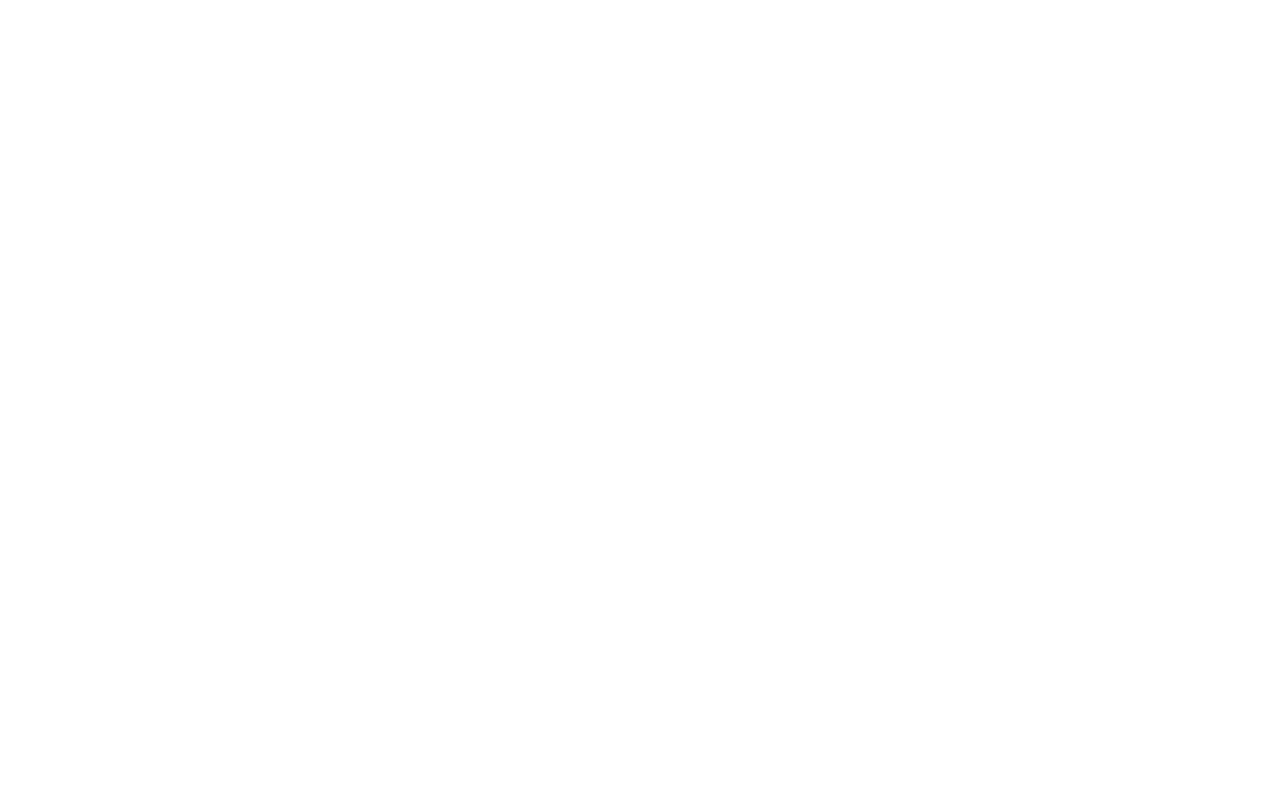
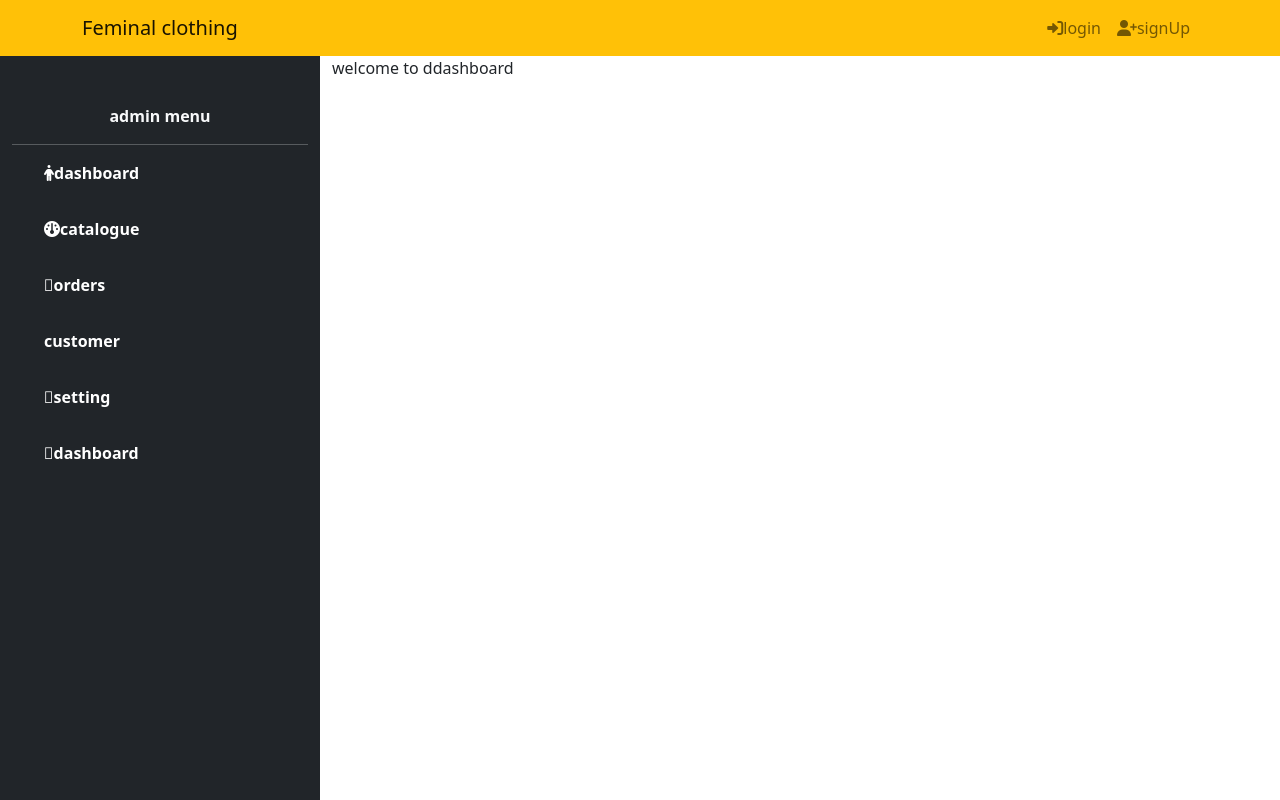
Before and after one commit to yangchen55/ecommerceClient, a React (Create React App) app: page /dashboard in a window 1280 px wide. Before the commit this address had no page. Shown: the top 800 px of the page. Built offline with nearby package versions, Linux system fonts and the light colour scheme.

Commit message:
dashboard

```diff
--- a/src/App.css
+++ b/src/App.css
@@ -14,3 +14,24 @@
     border-radius: 5%;
 
 }
+.side-bar{
+    height:100vh;
+}
+.side-bar a {
+    text-decoration: none;
+    color: white;
+    font-weight: 600;
+}
+.side-bar ul li {
+    list-style-type: none;
+    margin-bottom: 2rem;
+
+}
+
+
+
+dashboard-page{
+    max-width:450px;
+    margin:auto;
+
+}
--- a/src/App.js
+++ b/src/App.js
@@ -4,6 +4,8 @@
 import RegisterPage from './pages/register/RegisterPage';
 import { BrowserRouter as Browser, Routes, Route } from "react-router-dom";
 import NewAccVerify from './verify/NewAccVerify';
+import Dashboard from './dashboard/Dashboard';
+
 
 
 function App() {
@@ -13,9 +15,14 @@
 
       <Browser>
         <Routes>
+          {/* public router  */}
           <Route path="/" element={<LoginPage />} />
+          <Route path="/verify" element={<NewAccVerify />} />
+          {/* private router */}
+
           <Route path="/register" element={<RegisterPage />} />
-          <Route path="/verify" element={<NewAccVerify />} />
+          <Route path="/dashboard" element={< Dashboard />} />
+
         </Routes>
       </Browser>
       <ToastContainer />
--- /dev/null
+++ b/src/dashboard/Dashboard.js
@@ -0,0 +1,16 @@
+import React from 'react'
+import AdminLayout from '../pages/layout/AdminLayout'
+import Footer from '../pages/layout/Footer'
+import Header from '../pages/layout/Header'
+
+const Dashboard = () => {
+    return (
+        <div>
+            <AdminLayout />
+
+
+        </div>
+    )
+}
+
+export default Dashboard
--- a/src/helper/axios.js
+++ b/src/helper/axios.js
@@ -25,3 +25,16 @@
         };
     }
 };
+
+export const loginAdmin = async (logindata) => {
+    try {
+        const { data } = await axios.post(adminApi + "/login", logindata)
+        return data
+    } catch (error) {
+        return {
+            status: "error",
+            message: error.message
+        }
+
+    }
+}
--- a/src/index.js
+++ b/src/index.js
@@ -5,11 +5,14 @@
 import reportWebVitals from './reportWebVitals';
 import 'bootstrap/dist/css/bootstrap.min.css';
 import 'react-toastify/dist/ReactToastify.css';
-
+import { Provider } from "react-redux"
+import store from './store.js';
 const root = ReactDOM.createRoot(document.getElementById('root'));
 root.render(
   <React.StrictMode>
-    <App />
+    <Provider store={store}>
+      <App />
+    </Provider>
   </React.StrictMode>
 );
 
@@ -17,3 +20,6 @@
 // to log results (for example: reportWebVitals(console.log))
 // or send to an analytics endpoint. Learn more: https://bit.ly/CRA-vitals
 reportWebVitals();
+
+// du =  update dispatch - set
+// sr  = read selector - get
--- a/src/pages/layout/AdminLayout.js
+++ b/src/pages/layout/AdminLayout.js
@@ -1,8 +1,63 @@
 import React from 'react'
+import { Container, Row, Col} from 'react-bootstrap'
+import { Link } from 'react-router-dom'
+import Footer from './Footer'
+import Header from './Header'
 
-const AdminLayout = () => {
+const AdminLayout = ({ children }) => {
     return (
-        <div>AdminLayout</div>
+        <div>
+            <Header />
+            <main className='main'>
+
+                <Container fluid>
+                    <Row>
+                        <Col xs="3" className='side-bar bg-dark text-light'>
+
+
+                          <div className="mt-5">
+                            <div className="text-center fw-bolder"> admin menu</div>
+                            <hr></hr>
+                            <div className="side-bar">
+                                <ul>
+                                    <li>
+                                        <Link to ="/dashboard" className='nav-link'> <i class="fa-solid fa-person"></i>dashboard</Link>
+                                    </li>
+                                    <li>
+                                        <Link to ="/dashboard" className='nav-link'> <i class="fa-solid fa-gauge"></i>catalogue</Link>
+                                    </li>
+
+
+                                    <li>
+                                        <Link to ="/dashboard" className='nav-link'> <i class="fa-light fa-gauge"></i>orders</Link>
+                                    </li>
+                                    <li>
+                                        <Link to ="/dashboard" className='nav-link'> <i class="fa-solid fa-people"></i>customer</Link>
+                                    </li>
+                                    <li>
+                                        <Link to ="/dashboard" className='nav-link'> <i class="fa-light fa-gear"></i>setting</Link>
+                                    </li>
+                                    <li>
+                                        <Link to ="/dashboard" className='nav-link'> <i class="fa-light fa-gauge"></i>dashboard</Link>
+                                    </li>
+                                </ul>
+                            </div>
+                          </div>
+                        </Col>
+                        <Col>
+                          <div className='main dashboard-page'>
+                           welcome to ddashboard
+                           {children}
+                    </div>
+                        </Col>
+                    </Row>
+                </Container>
+
+            </main>
+
+
+            <Footer />
+        </div>
     )
 }
 
--- a/src/pages/layout/Header.js
+++ b/src/pages/layout/Header.js
@@ -2,11 +2,22 @@
 import Container from 'react-bootstrap/Container';
 import Nav from 'react-bootstrap/Nav';
 import Navbar from 'react-bootstrap/Navbar';
-import { Link } from "react-router-dom"
+import { Link, Navigate, NavigationType, useNavigate } from "react-router-dom"
+import { useDispatch, useSelector } from 'react-redux'
+import { requestSuccess } from '../login/authSlice';
 
 
 
 const Header = () => {
+    const dispatch = useDispatch()
+
+    const { user } = useSelector((state) => state.user)
+    const handleOnLogout = (arg) => {
+        dispatch(requestSuccess({}));
+
+
+
+    }
     return (
         <Navbar bg="warning" expand="md">
             <Container>
@@ -14,12 +25,32 @@
                 <Navbar.Toggle aria-controls="basic-navbar-nav" />
                 <Navbar.Collapse id="basic-navbar-nav">
                     <Nav className="ms-auto">
-                        <Link to="/" className='nav-link'>Login</Link>
-                        <Link to="/register" className='nav-link'>signUp</Link>
+                        {user?._id ? (
+                            <>
+
+                                <Link to="/" className='nav-link'><i class="fa-solid fa-bell"></i></Link>
+                                <Link to="/" className='nav-link'> <i class="fa-solid fa-right-to-bracket" onClick={handleOnLogout}></i></Link>
+                                <Link to="/register" className='nav-link'> <i class="fa-solid fa-user-plus"></i></Link>
+                            </>
+                        ) : (
+                            <>
+                                <Link to="/" className='nav-link'><i class="fa-solid fa-right-to-bracket"></i>login</Link>
+                                <Link to="/register" className='nav-link'> <i class="fa-solid fa-user-plus"></i>signUp</Link>
+                            </>
+                        )
+
+
+
+                        }
+
+
+
+
+
                     </Nav>
                 </Navbar.Collapse>
             </Container>
-        </Navbar>
+        </Navbar >
     )
 }
 
--- /dev/null
+++ b/src/pages/login/authAction.js
@@ -0,0 +1,28 @@
+import { toast } from "react-toastify"
+import { loginAdmin } from "../../helper/axios"
+import { requestPending, requestSuccess } from "./authSlice"
+
+export const loginAction = (formData) => async (dispatch) => {
+
+    try {
+        dispatch(requestPending())
+        const pendingResp = loginAdmin(formData)
+        toast.promise(pendingResp, { pending: "please wait " })
+        const { status, message, user } = await pendingResp
+        toast[status](message);
+        status === "success"
+            ? dispatch(requestSuccess(user))
+            : dispatch(requestSuccess({}))
+
+
+
+    } catch (error) {
+        return {
+            status: "error",
+            message: error.message
+        }
+
+    }
+
+
+}
--- /dev/null
+++ b/src/pages/login/authSlice.js
@@ -0,0 +1,46 @@
+import { createSlice } from "@reduxjs/toolkit"
+
+const initialState = {
+    user: {},
+    isLoading: false
+}
+
+const userSlice = createSlice({
+    name: "user",
+    initialState,
+    reducers: {
+        requestPending: (state) => {
+            state.isLoading = true
+            state.loggedIn = false
+        },
+
+        requestSuccess: (state, { payload }) => {
+            state.isLoading = false
+            state.user = payload
+            state.loggedIn = true
+        },
+        requestFailed: (state, { payload }) => {
+            state.isLoading = false
+            state.loggedIn = false
+            state.user = payload
+        }
+    }
+})
+
+
+
+
+
+
+
+
+
+
+
+
+
+
+
+const { reducer, actions } = userSlice
+export const { requestPending, requestSuccess } = actions
+export default reducer
--- /dev/null
+++ b/src/store.js
@@ -0,0 +1,10 @@
+import { configureStore } from "@reduxjs/toolkit"
+import authReducer from "./pages/login/authSlice.js"
+
+const store = configureStore({
+    reducer: {
+        user: authReducer
+
+    }
+})
+export default store
```
Also changed, not shown: src/pages/login/LoginPage.js (+25 -33 lines).
